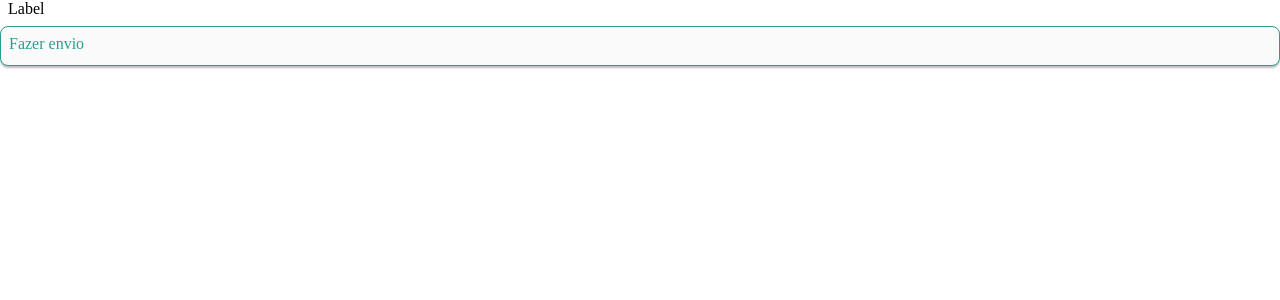
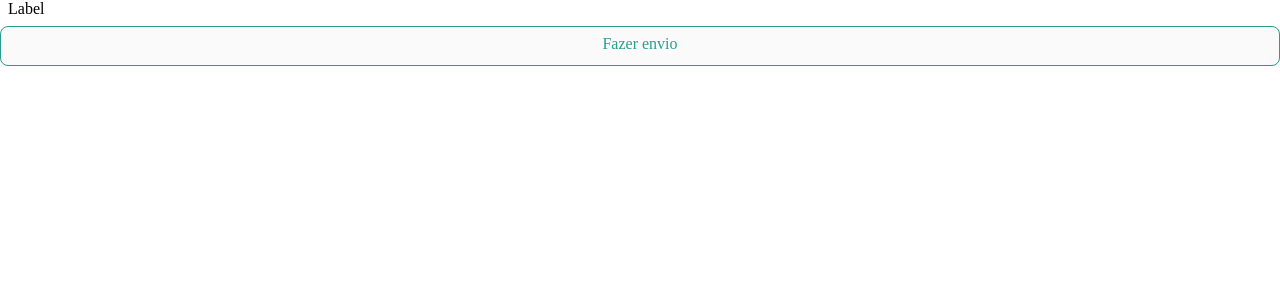
Before and after one commit to CaNeoN28/controle-farmaceutico-frontend, a Next.js app: page / in a window 1280 px wide. Shown: the top 300 px of the page. Built offline with nearby package versions, Linux system fonts and the light colour scheme.

Commit message:
Trabalhando com a legenda

```diff
--- a/src/app/page.tsx
+++ b/src/app/page.tsx
@@ -6,11 +6,7 @@ import InputImagem from "@/components/InputImagem";
 import { useEffect, useState } from "react";
 
 export default function Home() {
-  const [imagem, setImagem] = useState<FileList>();
-
-  useEffect(() => {
-    console.log(imagem);
-  }, [imagem]);
+  const [imagens, setImagens] = useState<FileList>();
 
   return (
     <>
@@ -20,10 +16,10 @@ export default function Home() {
           titulo="Fazer envio"
           multiple
           onChange={(e) => {
-            const imagem = e.target.files;
+            const arquivos = e.target.files;
 
-            if (imagem) {
-              setImagem(imagem);
+            if (arquivos) {
+              setImagens(arquivos);
             }
           }}
         />
--- a/src/components/InputImagem/InputImagem.module.scss
+++ b/src/components/InputImagem/InputImagem.module.scss
@@ -1,5 +1,7 @@
 .container {
   display: flex;
+  flex-direction: column;
+  text-align: center;
 }
 
 .label {
@@ -19,6 +21,10 @@
   filter: brightness(0.95);
 }
 
+.legenda {
+  font-size: 14px;
+}
+
 .input {
   display: none;
 }
--- a/src/components/InputImagem/index.tsx
+++ b/src/components/InputImagem/index.tsx
@@ -1,25 +1,52 @@
-import React from "react";
+import React, { useEffect, useState } from "react";
 import styles from "./InputImagem.module.scss";
 import classNames from "classnames";
 
 interface Props extends React.ComponentPropsWithoutRef<"input"> {
   titulo: string;
+  onChange: React.ChangeEventHandler<HTMLInputElement>;
 }
 
-export default function InputImagem({ titulo, ...props }: Props) {
+export default function InputImagem({ titulo, onChange, ...props }: Props) {
   const id = props.id;
 
-  const classes = classNames({
-    [styles.label]: true,
-    "box-shadow": true,
-  });
+  const [legenda, setLegenda] = useState<string>();
+
+  const getLegenda = (nome: string | undefined, tamanho: number) => {
+    if (tamanho == 1) {
+      setLegenda(nome);
+    } else if (tamanho > 1) {
+      setLegenda(`${nome} e +${tamanho - 1}`);
+    } else {
+      setLegenda(undefined);
+    }
+  };
 
   return (
     <div className={styles.container}>
-      <label className={classes} htmlFor={id}>
+      <label className={styles.label} htmlFor={id}>
         {titulo}
       </label>
-      <input className={styles.input} type="file" {...props} />
+      {legenda && <span className={styles.legenda}>{legenda}</span>}
+      <input
+        className={styles.input}
+        type="file"
+        onChange={(e) => {
+          onChange(e);
+
+          const arquivos = e.target.files;
+
+          if (arquivos && arquivos.length > 0) {
+            const tamanho = arquivos.length;
+            const nome = arquivos[0].name;
+
+            getLegenda(nome, tamanho);
+          } else {
+            getLegenda(undefined, 0);
+          }
+        }}
+        {...props}
+      />
     </div>
   );
 }
```
